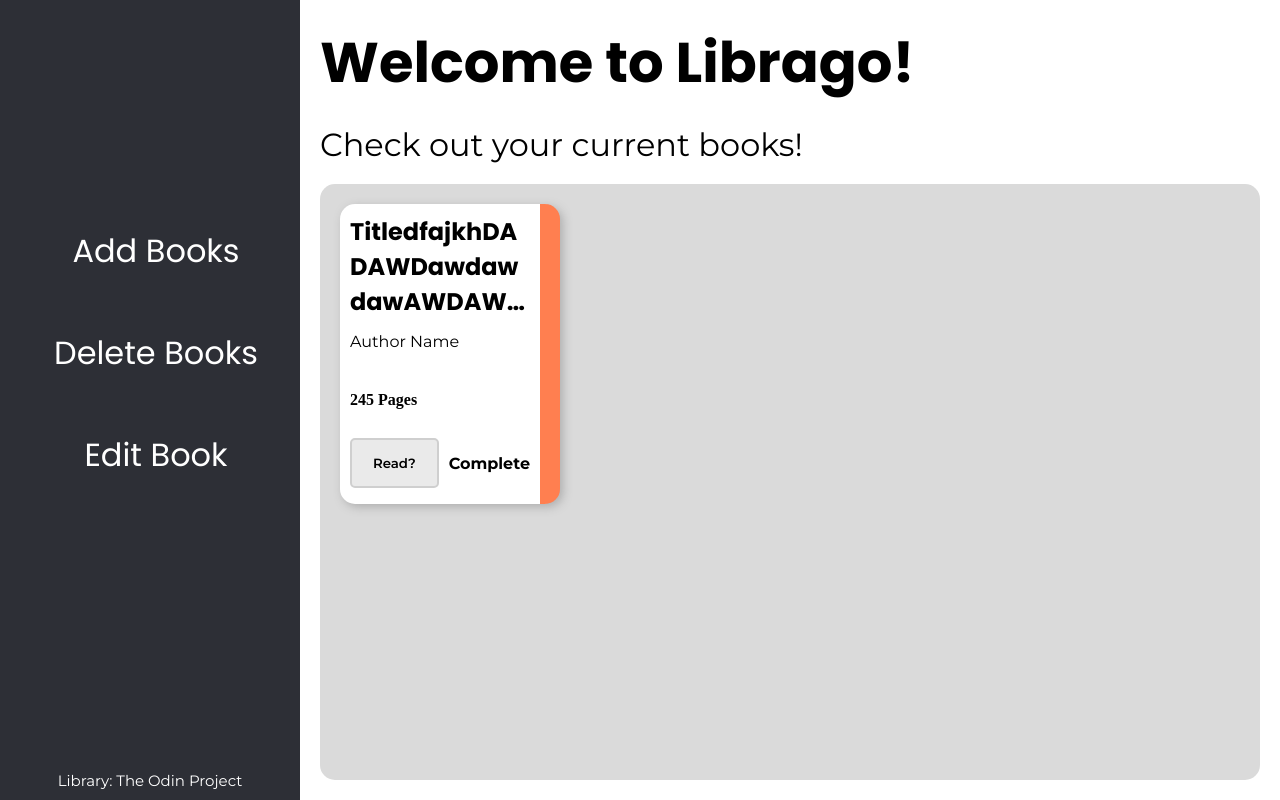
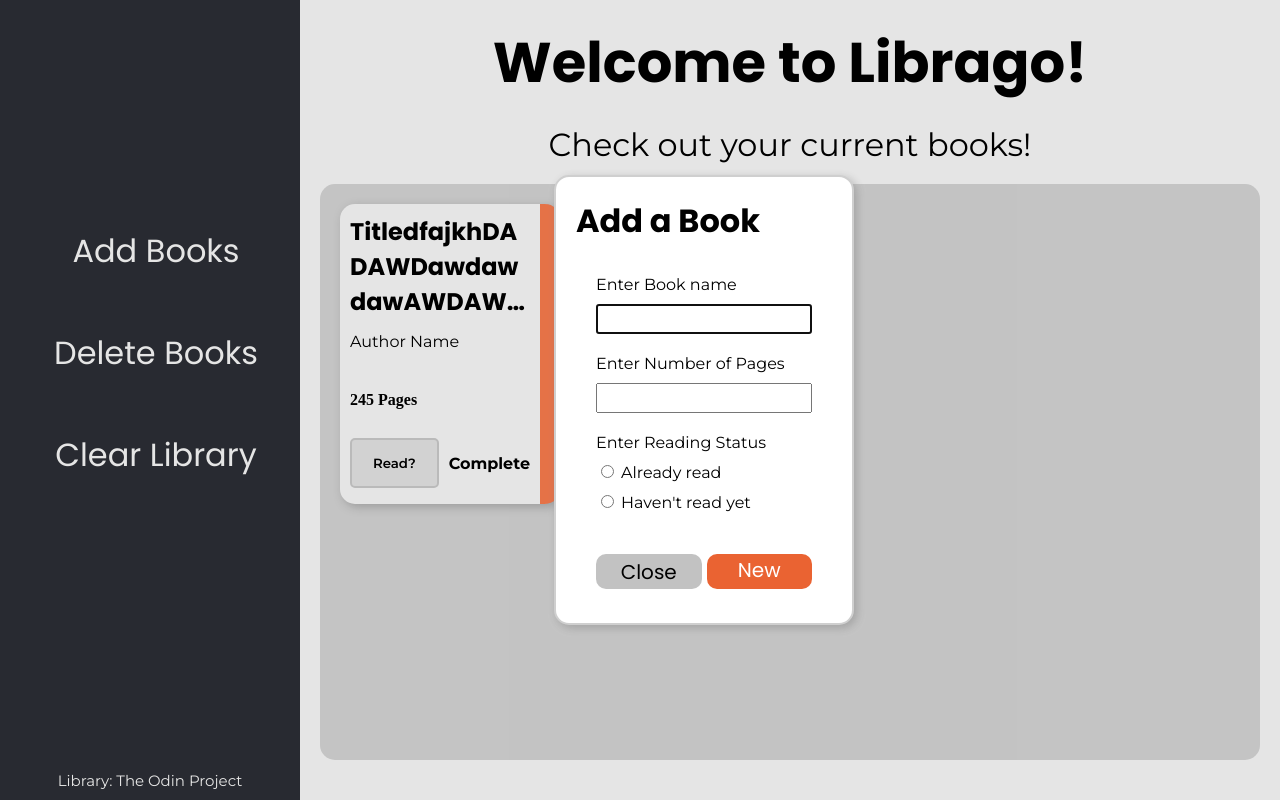
Before and after one commit to jacob-cob-null/LIBRARY-TOP, a plain HTML site: page index.html in a window 1280 px wide. Both pictures are taken after a click on the button "Add Books". Drawn offline with Linux system fonts and the light colour scheme.

Commit message:
Added create dialog

```diff
--- a/index.html
+++ b/index.html
@@ -12,7 +12,7 @@
     <link
         href="https://fonts.googleapis.com/css2?family=Montserrat:ital,wght@0,100..900;1,100..900&family=Poppins:ital,wght@0,100;0,200;0,300;0,400;0,500;0,600;0,700;0,800;0,900;1,100;1,200;1,300;1,400;1,500;1,600;1,700;1,800;1,900&display=swap"
         rel="stylesheet">
-
+    <script defer src="https://kit.fontawesome.com/0820e56690.js" crossorigin="anonymous"></script>
 </head>
 
 <body>
@@ -22,7 +22,7 @@
             <div class="btnGroup">
                 <button id="add" class="btn add-button">Add Books</button>
                 <button id="del" class="btn del-button">Delete Books</button>
-                <button id="update" class="btn edit-button">Edit Book</button>
+                <button id="clear" class="btn edit-button">Clear Library</button>
             </div>
 
             <p>Library: The Odin Project</p>
@@ -44,9 +44,43 @@
                 </div>
 
             </section>
+            <div class="modalContainer">
+                <dialog id="modal" class="modal">
+                    <h1>Add a Book</h1>
+                    <div class="inputs">
+                        <form>
+                            <label for="bookName">Enter Book name</label>
+                            <input type="text" id="bookName" name="bookName">
+
+                            <label for="pages">Enter Number of Pages</label>
+                            <input type="number" id="pages" name="pages">
+
+                            <label for="readStatus">Enter Reading Status</label>
+                            <div>
+                                <input type="radio" id="read" name="readStatus">
+                                <label for="read">Already read</label>
+                            </div>
+
+                            <div>
+                                <input type="radio" id="notRead" name="readStatus">
+                                <label for="notRead">Haven't read yet</label>
+                            </div>
+
+                            <div class="modal-btns">
+                                <button class="close" id="closeBtn">Close</button>
+                                <button class="submit" id="submitBtn">New Book</button>
+                            </div>
+
+                        </form>
+
+                    </div>
+
+                </dialog>
+            </div>
 
         </section>
     </main>
+    <script src="script.js"></script>
 </body>
 
 </html>
--- a/script.js
+++ b/script.js
@@ -1,7 +1,19 @@
 // INITIALIZE HTML ELEMENTS
 const addButton = document.getElementById('add')
 const delButton = document.getElementById('del')
-const updateButton = document.getElementById('update')
+const clear = document.getElementById('clear')
+const modal = document.getElementById('modal');
+const closeBtn = document.getElementById('closeBtn');
+const submitBtn = document.getElementById('submitBtn');
+addButton.addEventListener('click', () => {
+    modal.showModal();
+})
+submitBtn.addEventListener('click', () => {
+    modal.close();
+})
+closeBtn.addEventListener('click', () => {
+    modal.close();
+})
 
 // BOOK OBJECT WITH CONSTRUCTOR
 
--- a/style.css
+++ b/style.css
@@ -15,6 +15,7 @@ body {
     --heading-font: "Poppins";
     --body-font: "Montserrat", sans-serif;
     --border-radius: 15px;
+    --border: 2px rgb(207, 207, 207) solid;
     --shadow: 3px 3px 10px rgba(128, 128, 128, 0.479);
 }
 
@@ -78,6 +79,8 @@ body {
     overflow-y: auto;
     height: 100vh;
     box-sizing: border-box;
+    justify-content: center;
+    align-items: center;
 }
 
 .mainPanel>h1 {
@@ -159,7 +162,7 @@ body {
     height: 50px;
     border-radius: 5px;
     background-color: rgb(234, 234, 234);
-    border: 2px rgb(207, 207, 207) solid;
+    border: var(--border);
     font-family: var(--body-font);
     font-weight: 600;
 }
@@ -167,3 +170,82 @@ body {
 .books>div>button:hover {
     background-color: rgb(185, 185, 185);
 }
+
+.modal {
+    height: 450px;
+    width: 300px;
+    background-color: white;
+    border-radius: var(--border-radius);
+    border: var(--border);
+    box-shadow: var(--shadow);
+    left: 10%;
+    padding: 20px;
+}
+
+.inputs {
+    display: flex;
+    flex-direction: column;
+    justify-content: space-around;
+    height: 350px;
+
+}
+
+.inputs form {
+    display: flex;
+    flex-direction: column;
+    padding: 20px;
+    gap: 10px;
+}
+
+.inputs form>label {
+    font-family: var(--body-font);
+    margin-top: 10px;
+}
+
+.inputs form>div>label {
+    font-family: var(--body-font);
+}
+
+.inputs button {
+    width: 90%;
+    height: 35px;
+    border-radius: 10px;
+    border: none;
+    align-self: center;
+    font-family: var(--heading-font);
+    font-size: 20px;
+}
+
+.modal h1 {
+    font-size: 2em;
+    font-family: var(--heading-font);
+    margin: 0
+}
+.inputs form > input {
+    height: 30px;
+}
+
+.modal-btns {
+    display: flex;
+    margin-top: 2em;
+    gap: 5px;
+}
+.modal-btns > button {
+    transition: 0.1s ease-in-out;
+}
+.modal-btns > button:hover {
+    filter: brightness(110%);
+}
+.modal-btns > button:active {
+    filter: brightness(90%);
+}
+
+.close {
+    background-color: rgb(194, 194, 194);
+    color: black;
+}
+
+.submit {
+    background-color: rgb(234, 99, 50);
+    color: white;
+}
```
